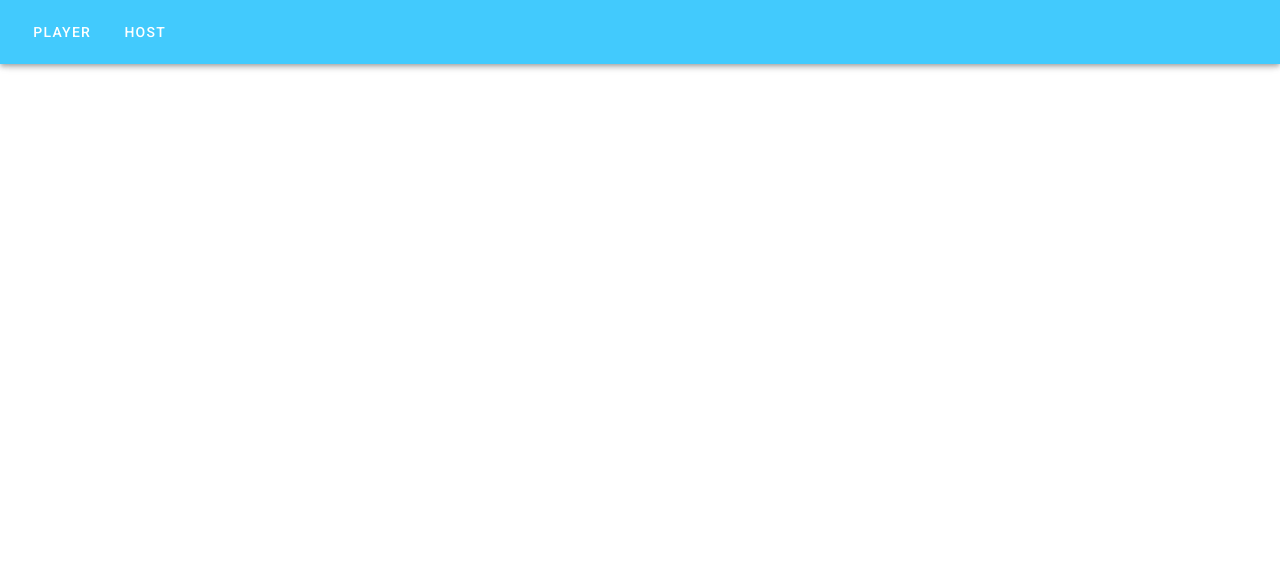
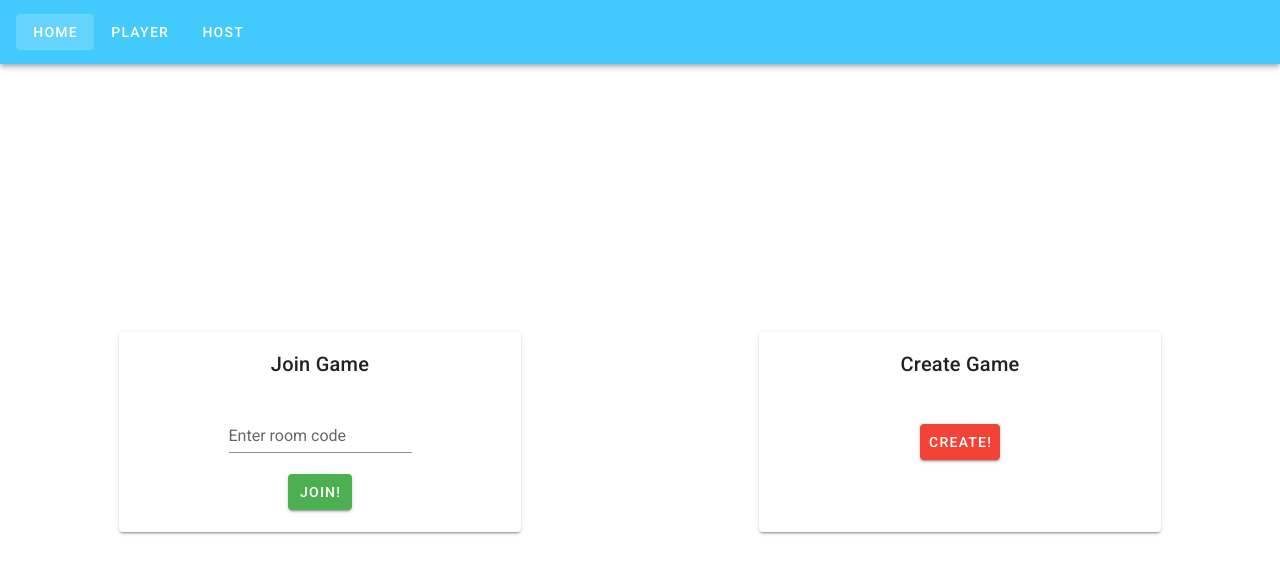
Before and after one commit to Cheetah26/Buzzers, a Vue app in the folder client/: page / in a window 1280 px wide. Shown: the top 574 px of the page. Built offline with nearby package versions, Linux system fonts and the light colour scheme.

Commit message:
Create Home page

```diff
--- a/client/src/App.vue
+++ b/client/src/App.vue
@@ -1,6 +1,7 @@
 <template>
   <v-app>
     <v-app-bar app color="primary" dark>
+      <v-btn text to="/">Home</v-btn>
       <v-btn text to="/player/123">Player</v-btn>
       <v-btn text to="/host/123">Host</v-btn>
     </v-app-bar>
--- a/client/src/router/index.js
+++ b/client/src/router/index.js
@@ -1,11 +1,17 @@
 import Vue from 'vue';
 import VueRouter from 'vue-router';
+import Home from '../views/Home.vue';
 import Player from '../views/Player.vue';
 import Host from '../views/Host.vue';
 
 Vue.use(VueRouter);
 
 const routes = [
+  {
+    path: '/',
+    name: 'Home',
+    component: Home,
+  },
   {
     path: '/player/:room',
     name: 'Player',
--- /dev/null
+++ b/client/src/views/Home.vue
@@ -0,0 +1,43 @@
+<template>
+  <v-container fill-height fluid>
+    <v-row align="center" justify="space-around">
+      <v-col md="4">
+        <v-card height="200"  max-width="500">
+          <v-card-title primary-title class="justify-center">
+            Join Game
+          </v-card-title>
+          <v-card-actions class="flex-column align-center">
+            <v-text-field
+              v-model="roomCode"
+              label="Enter room code"
+            ></v-text-field>
+            <v-btn class="green white--text">Join!</v-btn>
+          </v-card-actions>
+        </v-card>
+      </v-col>
+      <v-col md="4">
+        <v-card height="200" max-width="500">
+          <v-card-title primary-title class="justify-center"> Create Game </v-card-title>
+          <v-card-actions class="justify-center">
+            <v-btn class="ma-5 red white--text">Create!</v-btn>
+          </v-card-actions>
+        </v-card>
+      </v-col>
+    </v-row>
+  </v-container>
+</template>
+
+<script>
+export default {
+  data() {
+    return {
+      roomCode: null,
+    };
+  },
+  methods: {
+    joinGame() {
+      console.log(this.roomCode);
+    },
+  },
+};
+</script>
```
